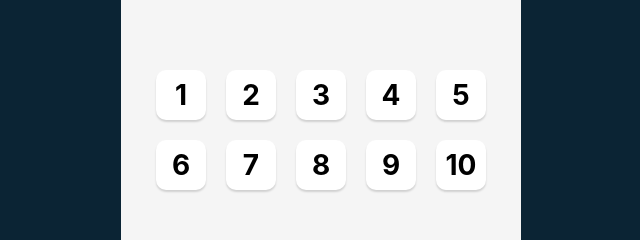
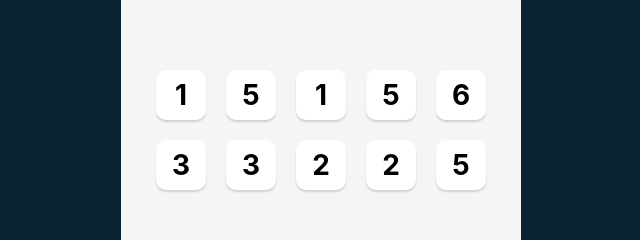
Before and after one commit to GuyP312/Tenzies, a React (Vite) app: page / in a window 1280 px wide. Shown: the part 270-510 px from the top of the page, without its empty margins (319-959 px from the left). Built offline with nearby package versions, Linux system fonts and the light colour scheme.

Commit message:
assign the dicevalues array to a react state. Then map over the state to create the Die component that sent in the random value as props. THerefore, the die now will display the random value

```diff
--- a/src/App.jsx
+++ b/src/App.jsx
@@ -1,31 +1,24 @@
 import React from 'react';
 import Die from './Components/Die';
-
-
+export default function App(){
   function generateAllValueDice(){ // return an array of random numbers between 1-6 of length 10
     const dicevalue = [];
     for(let i=0; i<10;i++){
-    const randomnum = Math.floor(Math.random() * 6) + 1; // creating random between 1-6 (+1 because without +1, it will randomize 0-5)
+      const randomnum = Math.floor(Math.random() * 6) + 1; // creating random number between 1-6 (+1 because without +1, it will randomize 0-5)
       dicevalue.push(randomnum);
     }
     return dicevalue;
   }
+  const [dicevalues, setdicevalues] = React.useState(generateAllValueDice);
+  const displaydice = dicevalues.map((die)=>{
+    return <Die number={die}/>
+  })
 
-export default function App(){
   return (
     <>
       <main>
         <div className = "dice-container">
-        <Die number={1} />
-        <Die number={2} />
-        <Die number={3} />
-        <Die number={4} />
-        <Die number={5} />
-        <Die number={6} />
-        <Die number={7} />
-        <Die number={8} />
-        <Die number={9} />
-        <Die number={10} />
+          {displaydice}
         </div>
       </main>
     </>
```
Lines whose indentation alone changed are shown as unchanged.
